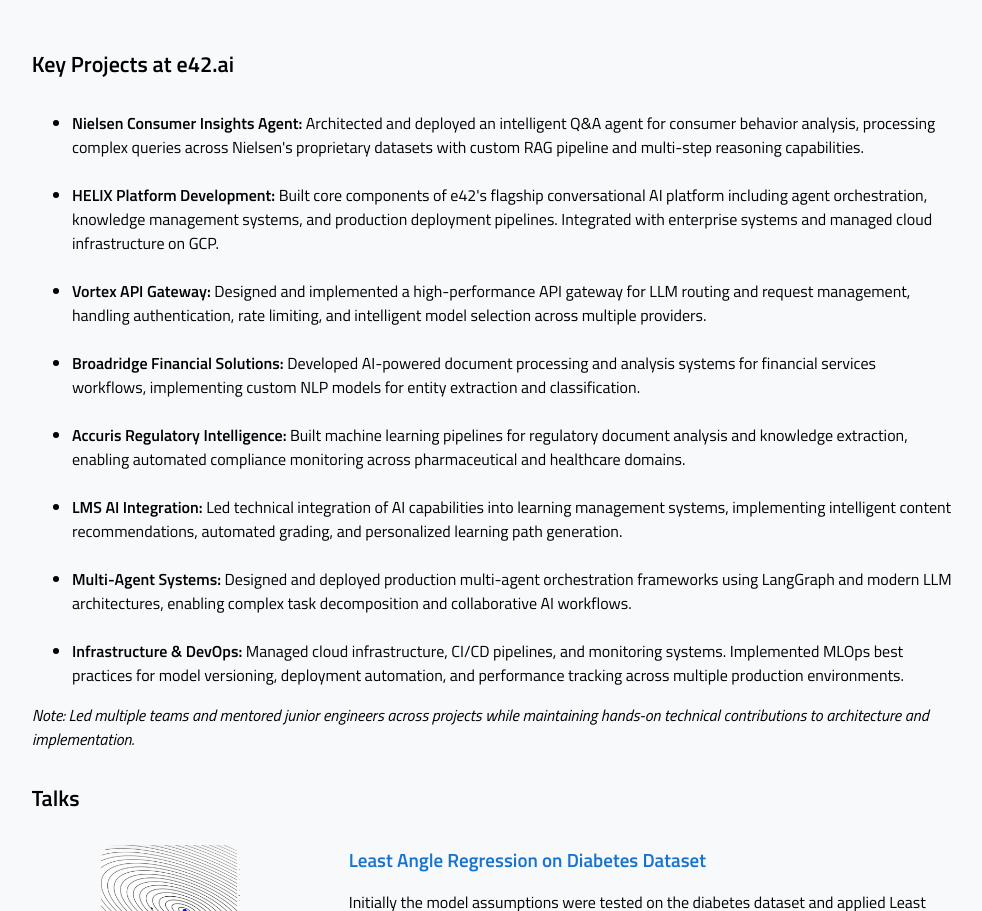
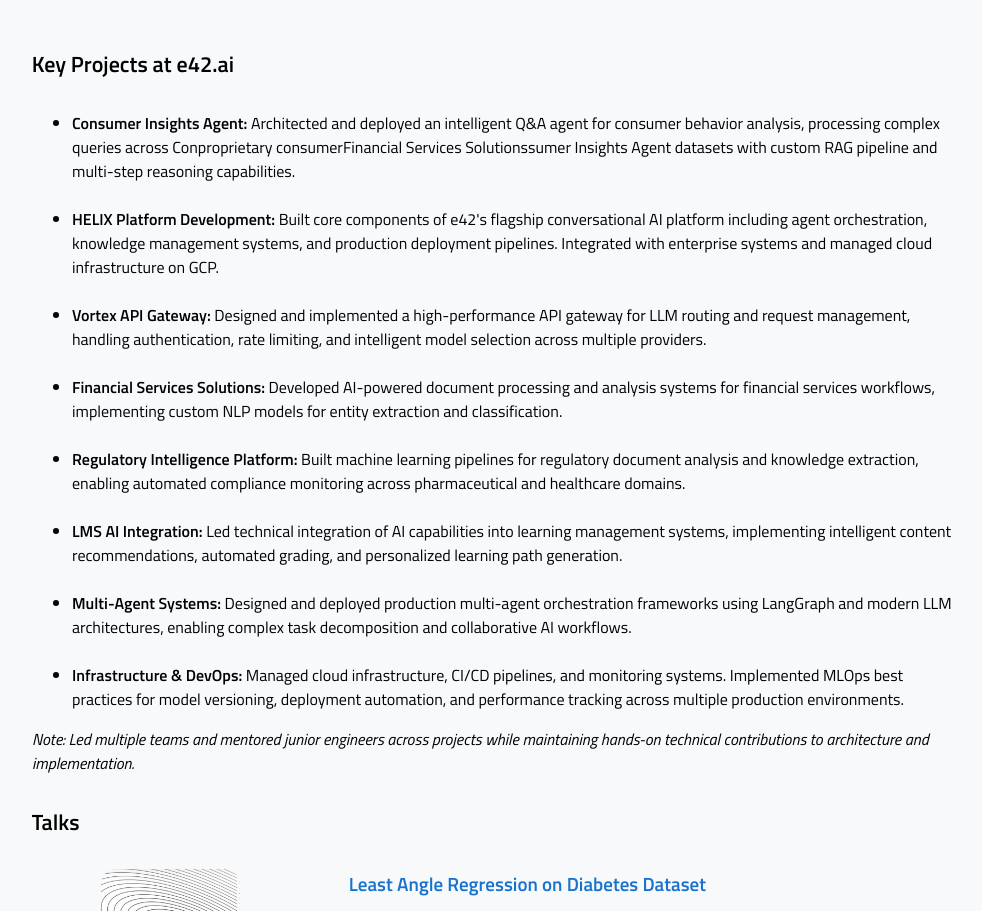
Before and after one commit to amitkumar0902/amitkumar0902.github.io, a plain HTML site: page index.html in a window 1280 px wide. Shown: the part 909-1820 px from the top of the page, without its empty margins (148-1130 px from the left). Drawn offline with Linux system fonts and the light colour scheme.

Commit message:
Remove specific customer names from project descriptions

```diff
--- a/index.html
+++ b/index.html
@@ -97,15 +97,15 @@
             <tr>
                 <td width="100%" valign="top">
                     <ul>
-                        <li><strong>Nielsen Consumer Insights Agent:</strong> Architected and deployed an intelligent Q&A agent for consumer behavior analysis, processing complex queries across Nielsen's proprietary datasets with custom RAG pipeline and multi-step reasoning capabilities.</li>
+                        <li><strong>Consumer Insights Agent:</strong> Architected and deployed an intelligent Q&A agent for consumer behavior analysis, processing complex queries across Conproprietary consumerFinancial Services Solutionssumer Insights Agent datasets with custom RAG pipeline and multi-step reasoning capabilities.</li>
                         <br>
                         <li><strong>HELIX Platform Development:</strong> Built core components of e42's flagship conversational AI platform including agent orchestration, knowledge management systems, and production deployment pipelines. Integrated with enterprise systems and managed cloud infrastructure on GCP.</li>
                         <br>
                         <li><strong>Vortex API Gateway:</strong> Designed and implemented a high-performance API gateway for LLM routing and request management, handling authentication, rate limiting, and intelligent model selection across multiple providers.</li>
                         <br>
-                        <li><strong>Broadridge Financial Solutions:</strong> Developed AI-powered document processing and analysis systems for financial services workflows, implementing custom NLP models for entity extraction and classification.</li>
+                        <li><strong>Financial Services Solutions:</strong> Developed AI-powered document processing and analysis systems for financial services workflows, implementing custom NLP models for entity extraction and classification.</li>
                         <br>
-                        <li><strong>Accuris Regulatory Intelligence:</strong> Built machine learning pipelines for regulatory document analysis and knowledge extraction, enabling automated compliance monitoring across pharmaceutical and healthcare domains.</li>
+                        <li><strong>Regulatory Intelligence Platform:</strong> Built machine learning pipelines for regulatory document analysis and knowledge extraction, enabling automated compliance monitoring across pharmaceutical and healthcare domains.</li>
                         <br>
                         <li><strong>LMS AI Integration:</strong> Led technical integration of AI capabilities into learning management systems, implementing intelligent content recommendations, automated grading, and personalized learning path generation.</li>
                         <br>
```
